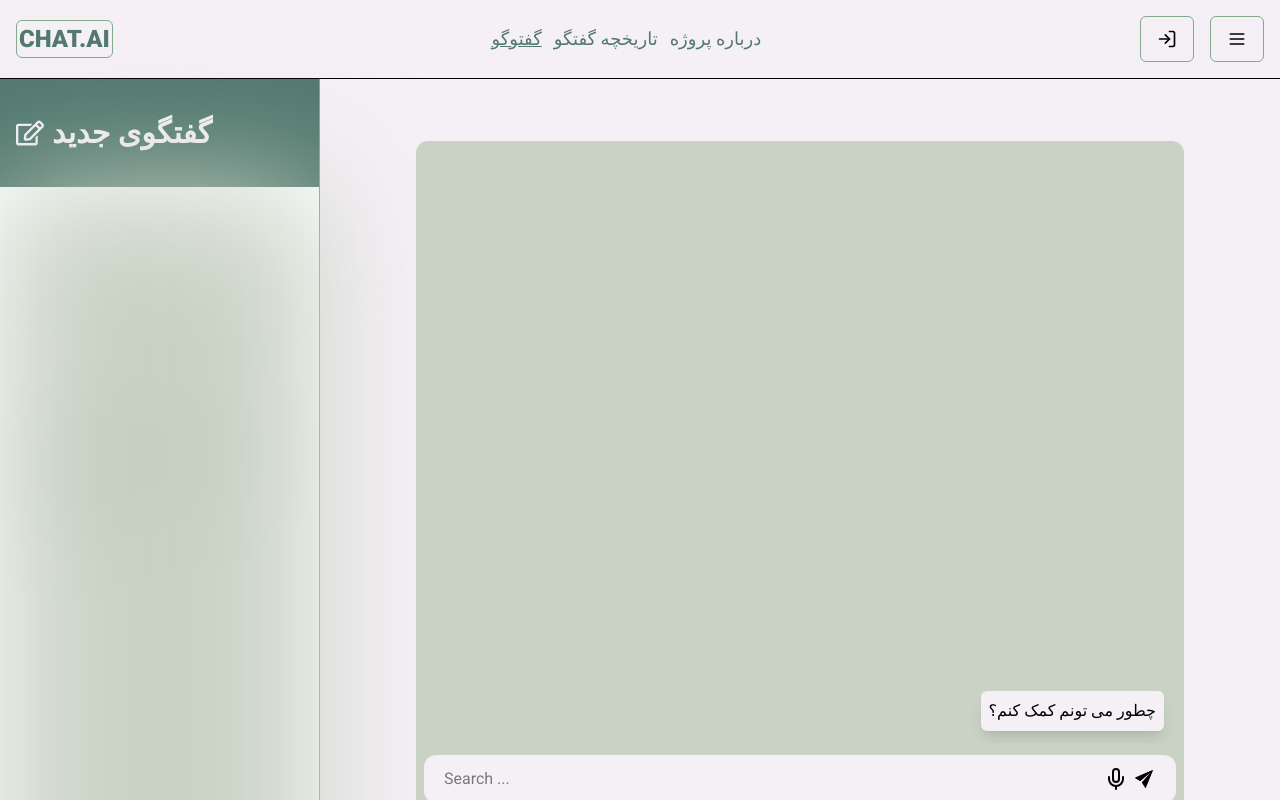
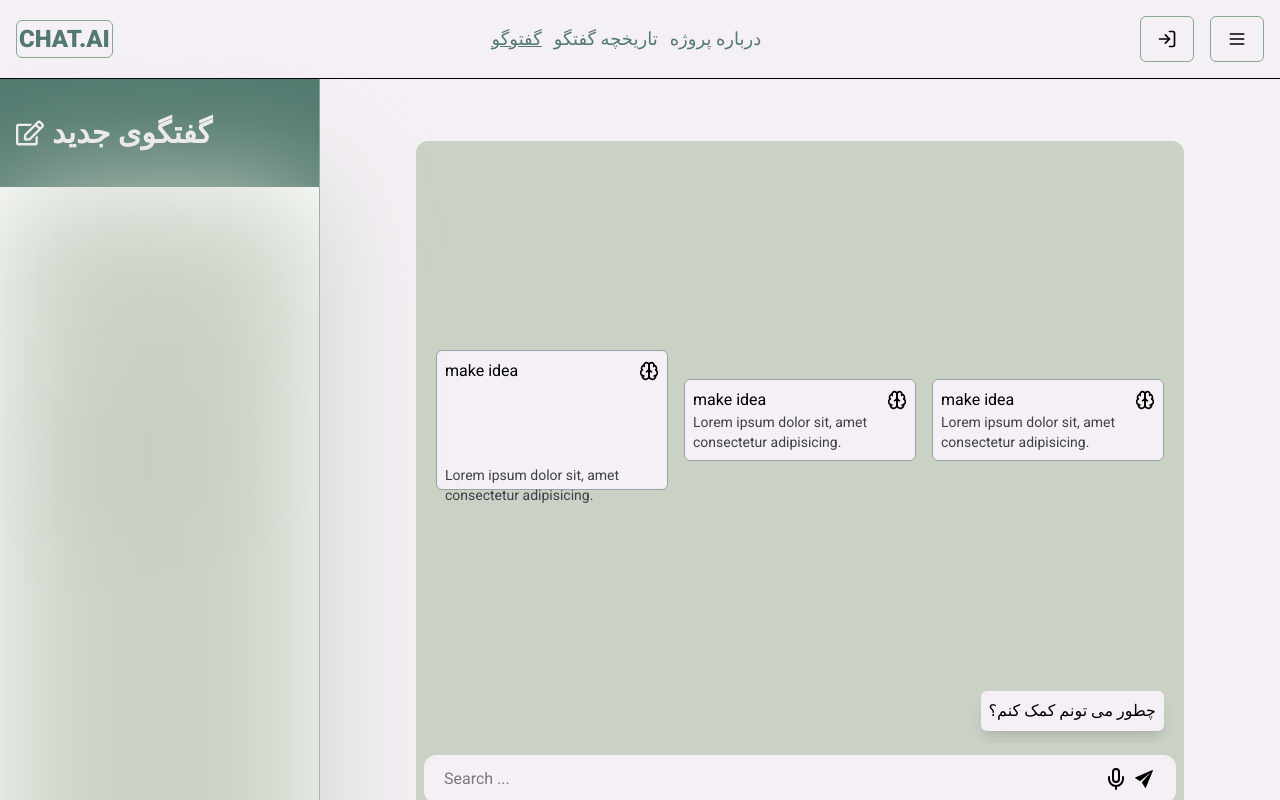
Before and after one commit to Mhorg8/chatBotAi, a React (Vite) app: page / in a window 1280 px wide. Built offline with nearby package versions, Linux system fonts and the light colour scheme; a web font is replaced by a local one.

Commit message:
change app ui

```diff
--- a/src/App.tsx
+++ b/src/App.tsx
@@ -6,7 +6,7 @@ import main from "./gemini";
 import Loader from "./components/Loader";
 import { RootState } from "./store/store";
 import { ADD_NEW_PROMPT } from "./store/promptSlice";
-import { LuMic } from "react-icons/lu";
+import { LuBrain, LuLamp, LuLaptop, LuMic } from "react-icons/lu";
 import { Conversation } from "./types";
 
 function App() {
@@ -87,11 +87,45 @@ function App() {
           {loading ? (
             <Loader />
           ) : (
-            <div className="min-w-[100px] h-fit max-w-fit ">
+            <div className="min-w-[100px] h-full w-full ">
               {!havePrompt ? (
-                <p className="bg-white  p-2 rounded-md max-w-fit min-w-[100px] shadow-lg">
-                  چطور می تونم کمک کنم؟
-                </p>
+                <div className="flex flex-col items-end gap-3 justify-between h-full w-full flex-1">
+                  <div className="flex-1 grid grid-cols-3 w-full h-full justify-center items-center gap-4">
+                    <div className="bg-white justify-between w-full p-2 rounded-md border border-zinc-400 h-[140px]">
+                      <div className="flex items-center justify-between w-full h-fit">
+                        <h4>make idea</h4>
+                        <LuBrain size={20} />
+                      </div>
+
+                      <p className="text-sm text-zinc-700 h-full flex items-end">
+                        Lorem ipsum dolor sit, amet consectetur adipisicing.
+                      </p>
+                    </div>
+                    <div className="bg-white h-fit w-full p-2 rounded-md border border-zinc-400">
+                      <div className="flex items-center justify-between w-full">
+                        <h4>make idea</h4>
+                        <LuBrain size={20} />
+                      </div>
+
+                      <p className="text-sm text-zinc-700">
+                        Lorem ipsum dolor sit, amet consectetur adipisicing.
+                      </p>
+                    </div>
+                    <div className="bg-white h-fit w-full p-2 rounded-md border border-zinc-400">
+                      <div className="flex items-center justify-between w-full">
+                        <h4>make idea</h4>
+                        <LuBrain size={20} />
+                      </div>
+
+                      <p className="text-sm text-zinc-700">
+                        Lorem ipsum dolor sit, amet consectetur adipisicing.
+                      </p>
+                    </div>
+                  </div>
+                  <p className="bg-white  p-2 rounded-md max-w-fit min-w-[100px] shadow-lg">
+                    چطور می تونم کمک کنم؟
+                  </p>
+                </div>
               ) : (
                 <div
                   className=" text-black shadow-lg bg-white p-2 rounded-md"
```
